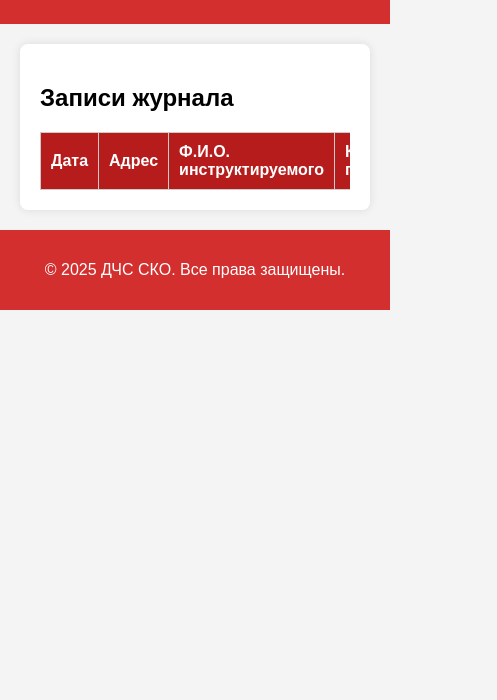
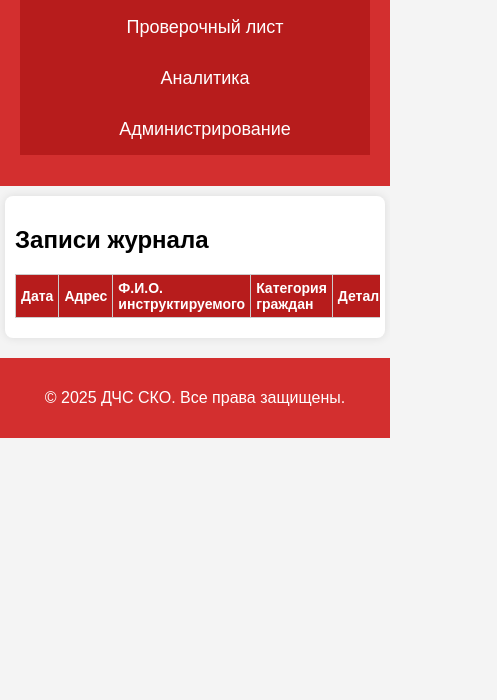
Before and after one commit to HowardLC1/hackaton, a website: page journal.html in a window 390 px wide. Shown: the part 144-844 px from the top of the page, 497 px wide, since content can reach past the window. Drawn offline with Linux system fonts and the light colour scheme.

Commit message:
Update styles.css

```diff
--- a/styles.css
+++ b/styles.css
@@ -114,3 +114,76 @@ table tr:nth-child(even) {
     max-width: 800px;
     margin: auto;
 }
+
+/* Стили для планшетов */
+@media screen and (max-width: 1024px) {
+    nav ul {
+        flex-wrap: wrap;
+    }
+
+    nav ul li {
+        margin: 5px 10px;
+    }
+
+    section {
+        margin: 10px;
+        padding: 15px;
+    }
+
+    .chart-container {
+        max-width: 100%;
+    }
+}
+
+/* Стили для мобильных устройств */
+@media screen and (max-width: 768px) {
+    header h1 {
+        font-size: 1.5rem;
+        padding: 10px;
+    }
+
+    nav ul {
+        flex-direction: column;
+        align-items: center;
+    }
+
+    nav ul li {
+        margin: 5px 0;
+        width: 100%;
+        text-align: center;
+    }
+
+    nav ul li a {
+        display: block;
+        padding: 10px;
+        width: 100%;
+    }
+
+    section {
+        margin: 10px 5px;
+        padding: 10px;
+    }
+
+    form label {
+        margin: 5px 0;
+    }
+
+    table {
+        font-size: 14px;
+    }
+
+    table th, table td {
+        padding: 5px;
+    }
+
+    /* Улучшение прокрутки таблицы на мобильных */
+    .table-container {
+        margin: 10px -5px;
+        padding: 0 5px;
+    }
+}
+.chart-container {
+    width: 100%;
+    max-width: 800px;
+    margin: auto;
+}
```
